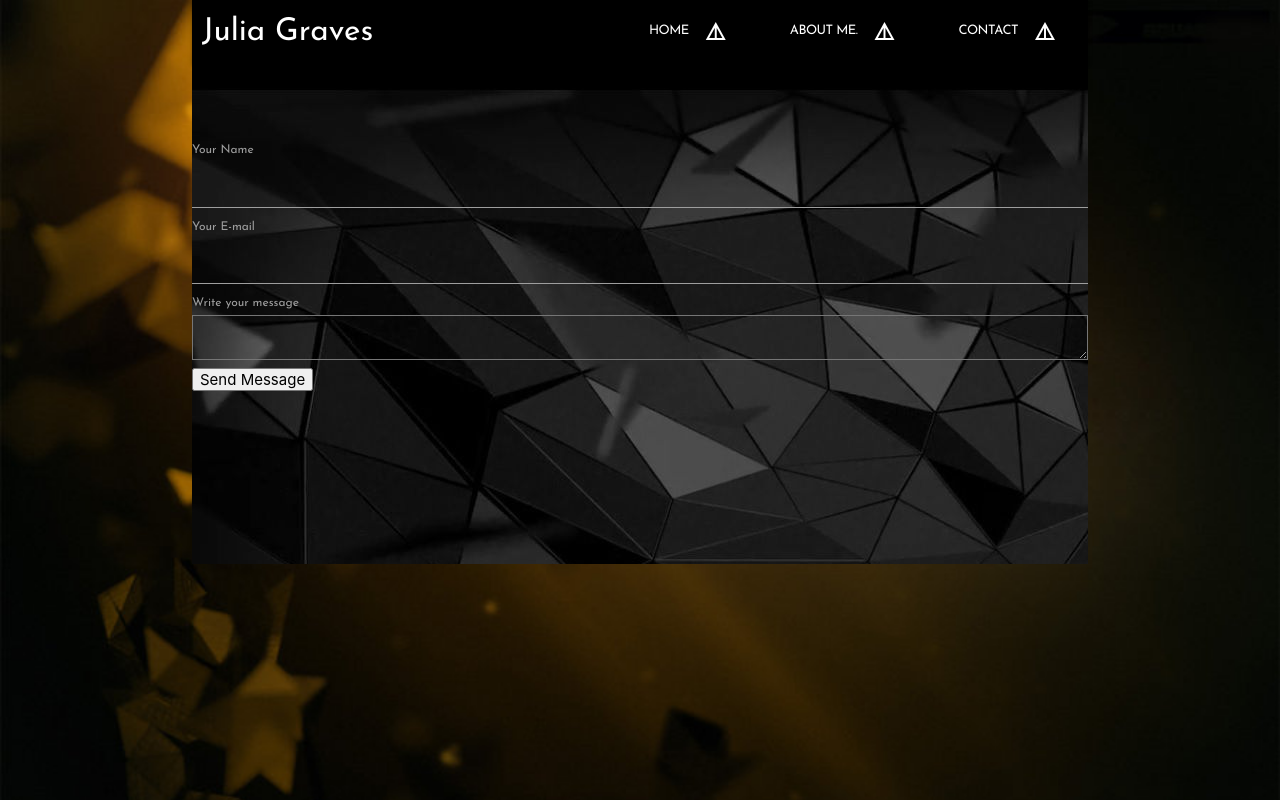
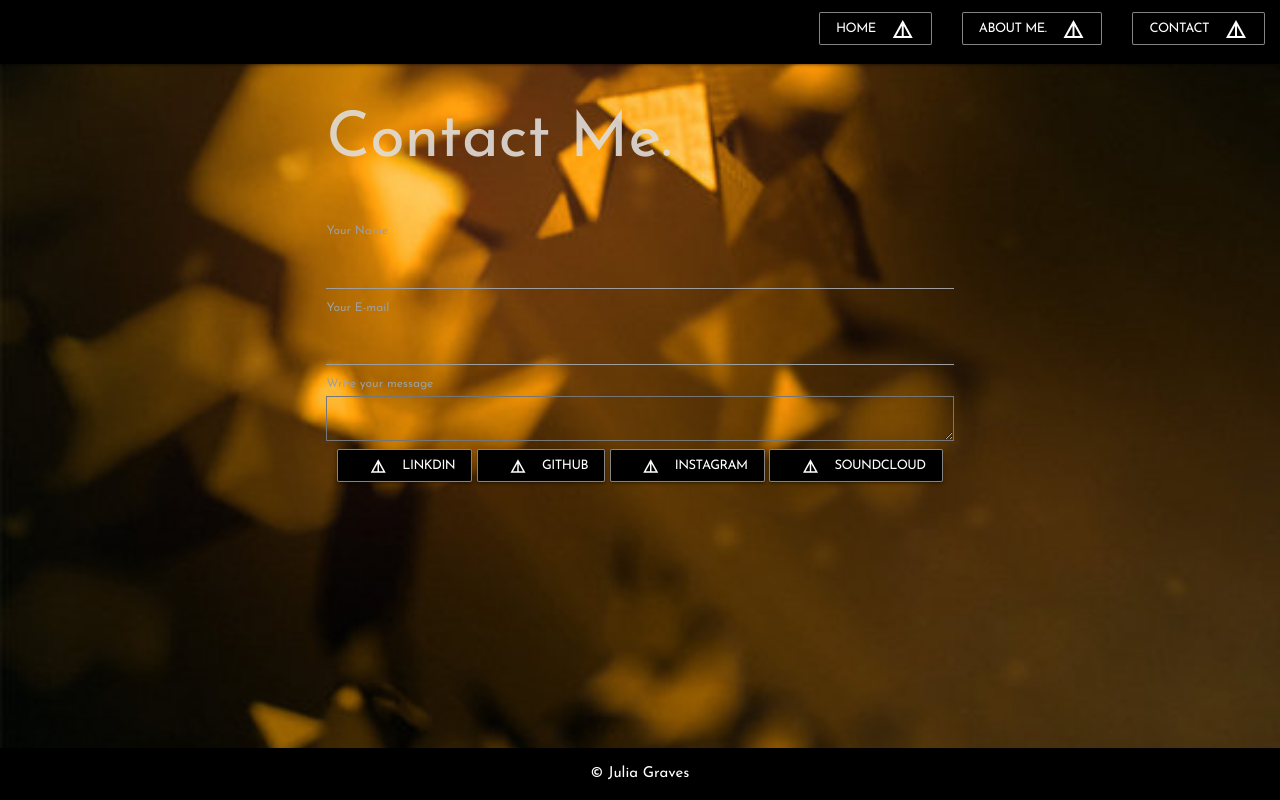
Before and after one commit to Gravehaus/updatedPortfolio, a plain HTML site: page contactMe.html in a window 1280 px wide. Drawn offline with nearby package versions, Linux system fonts and the light colour scheme.

Commit message:
polishing neglected pages

```diff
--- a/contactMe.html
+++ b/contactMe.html
@@ -17,10 +17,9 @@
 </head>
 <body>
 
-<div class="container navContainer">
-    <nav><!-NAV BAR->
+<nav><!---NAV BAR--->
     <div class="nav-wrapper">
-            <a href="#" class="brand-logo">Julia Graves</a>
+        <a href="#" class="brand-logo"></a>
         <ul id="nav-mobile" class="right hide-on-med-and-down">
             <li><a href="index.html" class="btn-small waves-effect"><i class="material-icons right">details</i>Home</a></li>
             <li><a href="aboutMe.html" class="btn-small waves-effect"><i class="material-icons right">details</i>About Me.</a></li>
@@ -28,9 +27,16 @@
         </ul>
     </div>
 </nav>
+
+
+<main>
+<div id="intro">
+    <div class="container">
+        <div class="container contactCont">
+            <div class="row">
+                <h1> Contact Me.</h1>
+
             </div>
-
-<div class="container contactContainer">
             <form action="contact.php" method="post">
                 <div class="elem-group">
                     <label for="name">Your Name</label>
@@ -44,9 +50,29 @@
                     <label for="message">Write your message</label>
                     <textarea id="message" name="visitor_message" placeholder="" required></textarea>
                 </div>
-    <button type="submit">Send Message</button>
+                <!--<div class="button" type="submit">Send Message</div> --> <!--Will fix later since my php isn't working...-->
             </form>
     </div>
+</div>
+
+<div class="container contactCont">
+    <div class="row">
+        <div class="col s12">
+            <a href="https://www.linkedin.com/in/jkellehergraves/" class="waves-effect waves-light btn-small"><i class="material-icons left"><!--INSERT ICON IF WANTING--><i class="material-icons right">details</i></i>LinkdIn</a>
+
+            <a href="https://github.com/Gravehaus"  class="waves-effect waves-light btn-small"><i class="material-icons left"><!--INSERT ICON IF WANTING--><i class="material-icons right">details</i></i>Github</a>
+            <a href="https://www.instagram.com/tirisenblackwell/" class="waves-effect waves-light btn-small"><i class="material-icons left"><!--INSERT ICON IF WANTING--><i class="material-icons right">details</i></i>Instagram</a>
+            <a href="https://soundcloud.com/thegoodthebadthetwins" class="waves-effect waves-light btn-small"><i class="material-icons left"><!--INSERT ICON IF WANTING--><i class="material-icons right">details</i></i>Soundcloud</a>
+
+        </div>
+    </div>
+</div>
+</main>
+<footer class="section page-footer black">
+    <div class="container center-align">
+        &#169; Julia Graves
+    </div>
+</footer>
 
 
 <!--JavaScript at end of body for optimized loading-->
--- a/css/homeStyle.css
+++ b/css/homeStyle.css
@@ -67,6 +67,10 @@ h1, h3, p{
     height: 500px;
 }
 
+#work{
+    background-image: url("/css/images/dehr.gif");
+}
+
 .responsive-img{
     width: 30%;
     align-content: center;
--- a/css/style.css
+++ b/css/style.css
@@ -1,18 +1,19 @@
 body{
     background: url("./images/deusexbg.jpg");
-    background-size: 100%;
+    background-size: 150%;
     color: goldenrod;
     font-family: 'Josefin Sans', sans-serif;
     display: flex;
-
+    height: 100%;
+    flex-direction: column;
+    display: flex;
+    min-height: 100vh;
     flex-direction: column;
 }
+main {
+    flex: 1 0 auto;
+}
 
-.container,
-.projects{
-    scroll-snap-type:mandatory;
-    background: url("./images/deus-exblackbg.jpg");
-}
 
 h2, .card-action, .footer-copyright{
     text-align: center;
@@ -21,27 +22,72 @@ h2, .card-action, .footer-copyright{
     background: rgba(0,0,0,.6);
     border-radius: 25%;
 }
-
-nav .brand-logo {
-    position: absolute;
-    color: #fff;
-    display: inline-block;
-    font-size: 2.1rem;
-    margin-left: 10px;
+.row .col.s12 {
+    margin: inherit;
+    width: 100%;
+    margin-left: auto;
+    left: auto;
+    right: auto;
+    text-align: center;
 }
 
-.contactContainer{
-    height: 500px;
-    padding-top: 5em;}
+.profilePic{
+    width: 40%;
+}
+.btn-small{
+    background-color: black;
+    letter-spacing: -0.5px;
+    border: solid 1px rgba(220,220,220,.6);
+    margin-bottom: 5px;
+}
+.btn-small:hover {
+    background-color: goldenrod;
+    color: black;
+}
+
+#intro{
+    background-image: url("");
+    background-size: contain;
+    color:rgba(224, 221, 216,.9);
+    height: 100%;
+}
+
+#work.section{
+    background-image: url("./css/images/black-hex.jpg");
+}
 
 
+@media only screen and (min-width: 993px)
+    .row .col.offset-l1 {
+        /* margin-left: 8.3333333333%; */
+    }
 
-.card-image{
-    max-height: 300px;
+    @media only screen and (min-width: 993px)
+        .row .col.l8 {
+            /* width: 66.6666666667%; */
+            margin-left: auto;
+            /* left: auto; */
+            /* right: auto; */
+        }
+        @media only screen and (min-width: 601px)
+            .row .col.m12 {
+                width: 100%;
+                margin-left: auto;
+                left: auto;
+                right: auto;
+            }
+
+
+.nav-wrapper, .nav{
+    background-color: black;
+    margin: auto;
+
 }
 
-.nav-wrapper{
-    background-color: black;
+.aboutMe{
+    border: goldenrod solid 2px;
+margin-top: 1em;
+    background-color: rgba(0,0,0,.6);
 }
 
 
@@ -57,5 +103,5 @@ nav .brand-logo {
 .waves-effect.waves-brown .waves-ripple {
     /* The alpha value allows the text and background color
     of the button to still show through. */
-    background-color: rgba(0,0,0,.6);
+    background-color: rgba(0, 0, 0, .6);
 }
```
Also changed, not shown: aboutMe.html (+25 -8 lines), index.html (+4 -3 lines), portfolio.html (+2 -2 lines). Lines whose indentation alone changed are shown as unchanged.
